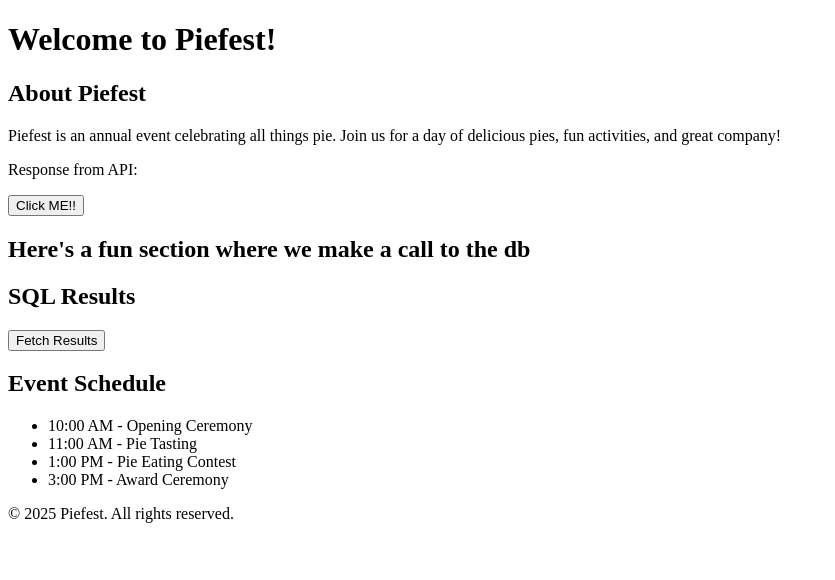
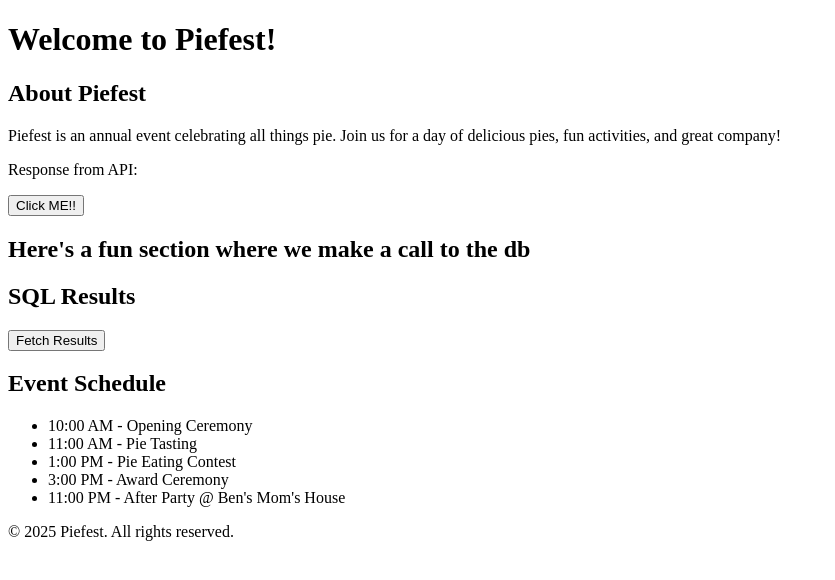
Before and after one commit to allison-li-1016/piefest_app, a React (Create React App) app in the folder piefest_frontend/: page / in a window 1280 px wide. Shown: the top 580 px of the page, without its empty margins (0-835 px from the left). Built offline with nearby package versions, Linux system fonts and the light colour scheme.

Commit message:
Updating Home Page

```diff
--- a/piefest_frontend/src/pages/Home/Home.js
+++ b/piefest_frontend/src/pages/Home/Home.js
@@ -32,6 +32,7 @@ function Home() {
                 <li>11:00 AM - Pie Tasting</li>
                 <li>1:00 PM - Pie Eating Contest</li>
                 <li>3:00 PM - Award Ceremony</li>
+                <li>11:00 PM - After Party @ Ben's Mom's House</li>
             </ul>
         </section>
     </main>
```
